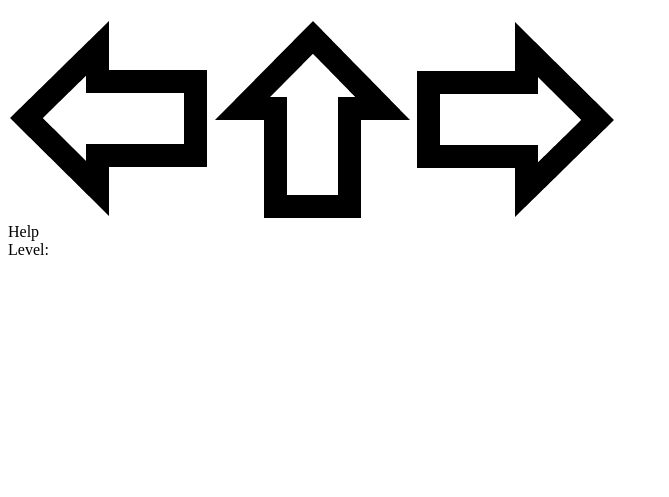
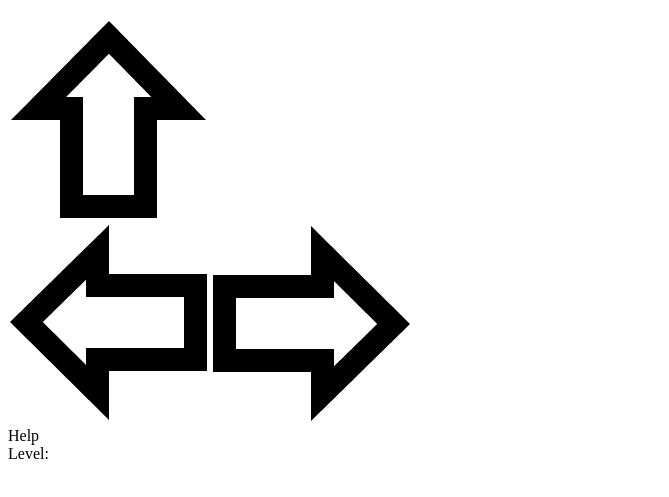
Before and after one commit to ClaireRoberts1403/LostInTheDark, a plain HTML site: page game.html in a window 1280 px wide. Shown: the part 105-602 px from the top of the page, without its empty margins (0-669 px from the left). Drawn offline with Linux system fonts and the light colour scheme.

Commit message:
new images for game inserted

```diff
--- a/game.html
+++ b/game.html
@@ -7,7 +7,7 @@
 	<meta http-equiv="X-UA-Compatible" content="ie=edge">
 	<link rel="stylesheet" href="style.css">
 	<link>
-	<script src="app.js" charset="utf-8"></script>
+
 	<title>Lost in the Dark</title>
 </head>
 
@@ -19,9 +19,13 @@
 	<h1 class="title">Lost in the Dark</h1>
 	<!-- game box here-->
 	<div class="game">
+	<div><img src ="images/upOff.png">
+    </div>
+    <div>
 		<img src ="images/leftOff.png">
-		<img src ="images/upOff.png">
+
 		<img src ="images/rightOff.png">
+</div>
 </div>
 
 		<footer>
@@ -30,5 +34,5 @@
 		</footer>
 
 </body>
-
+<script src="app.js" charset="utf-8"></script>
 </html>
```
Also changed, not shown: index.html (+2 -2 lines).
